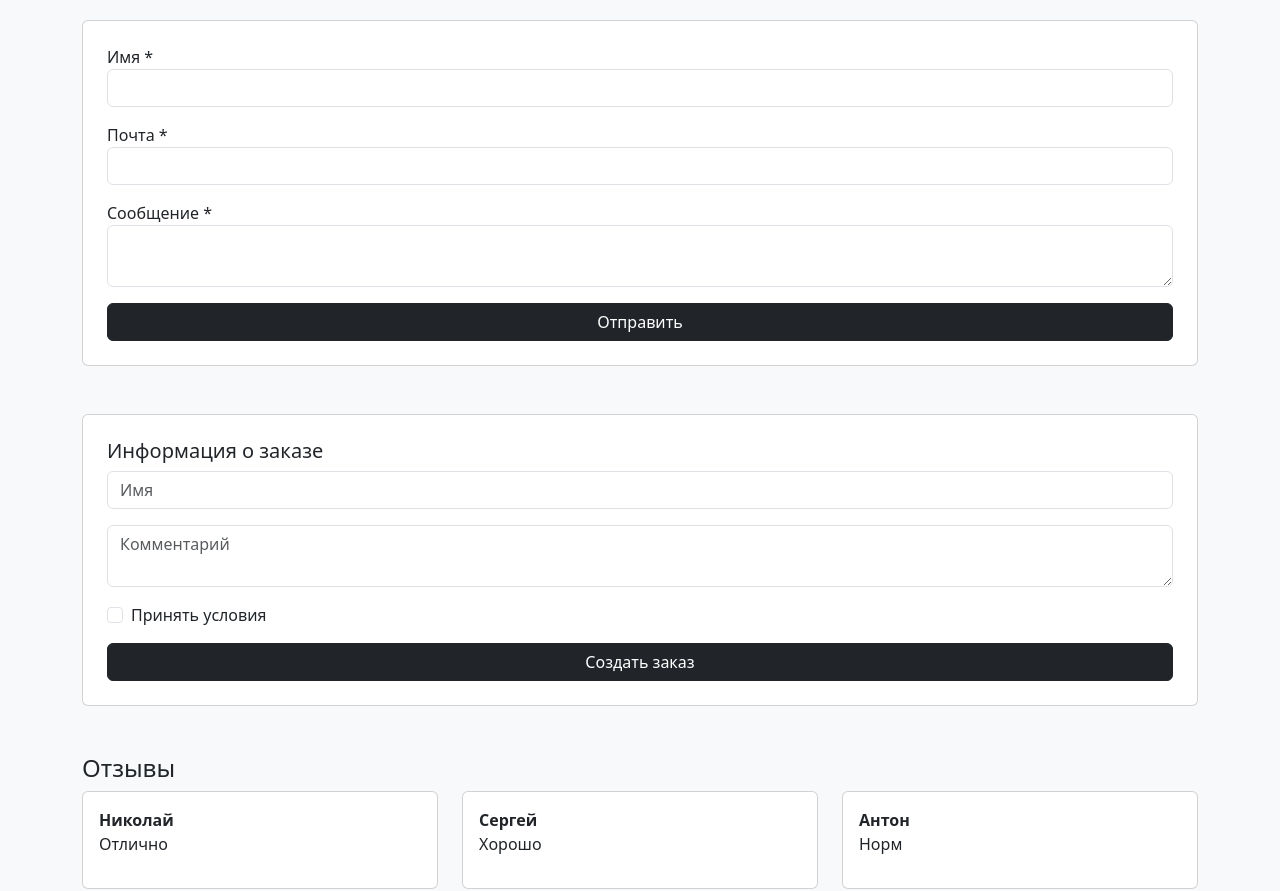
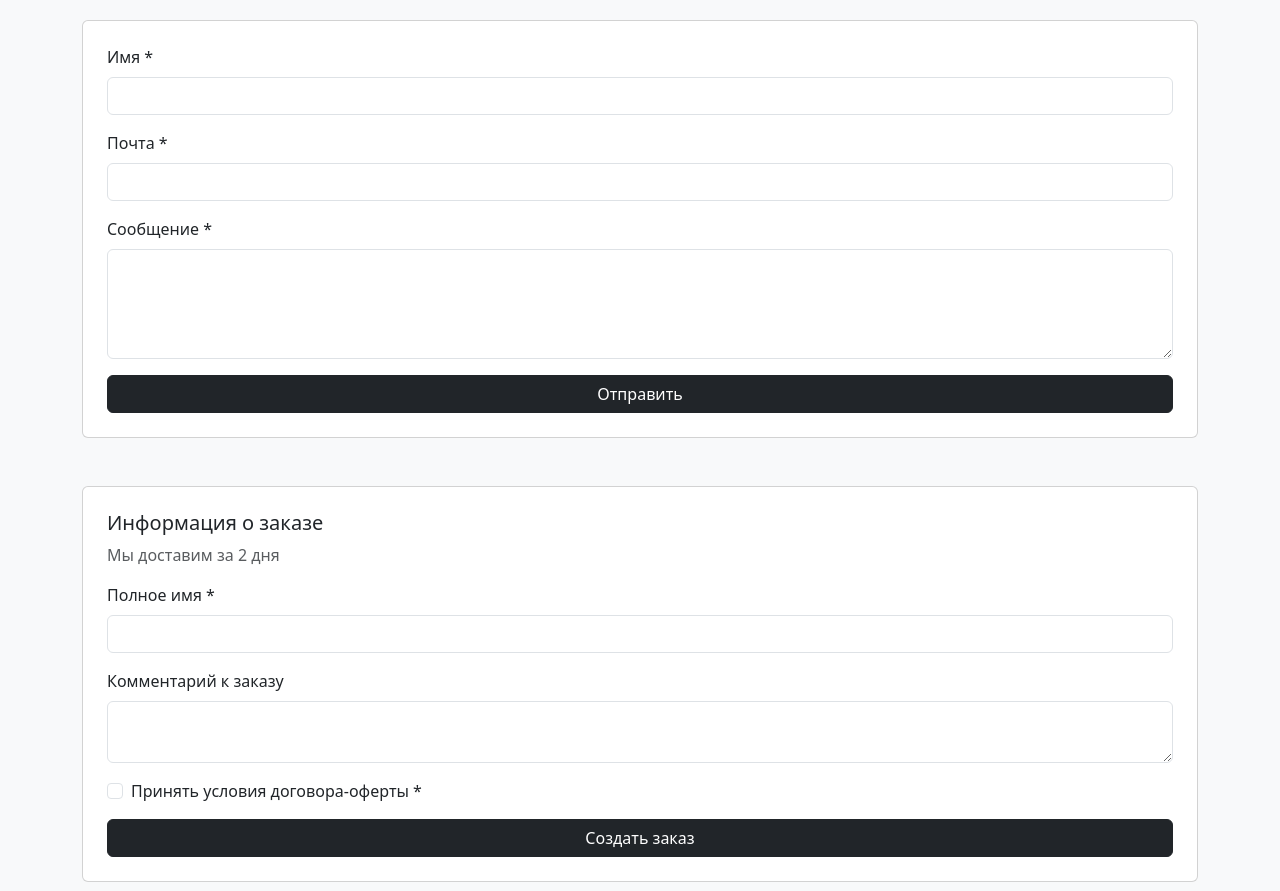
Before and after one commit to humanlub/smartsoft-test, a plain HTML site: page index.html in a window 1280 px wide. Shown: the part 90-981 px from the top of the page. Drawn offline with nearby package versions, Linux system fonts and the light colour scheme; some packages are replaced by stand-ins of ours; a script that the page names is missing.

Commit message:
Update index.html

```diff
--- a/index.html
+++ b/index.html
@@ -5,58 +5,81 @@
 <title>Тестовое задание SmartSoft</title>
 <meta name="viewport" content="width=device-width, initial-scale=1">
 
+
 <!-- Bootstrap -->
 <link href="https://cdn.jsdelivr.net/npm/bootstrap@5.3.2/dist/css/bootstrap.min.css" rel="stylesheet">
+
 
 <!-- SweetAlert2 -->
 <script src="https://cdn.jsdelivr.net/npm/sweetalert2@11"></script>
 
+
 <!-- jQuery -->
 <script src="https://code.jquery.com/jquery-3.7.1.min.js"></script>
+
 
 <link rel="stylesheet" href="css/style.css">
 </head>
 <body>
 
+
 <div class="container my-5">
+
 
 <h2 class="text-center mb-4">Тестовое задание SmartSoft</h2>
 
+
+<!-- Первая форма -->
 <div class="card p-4 mb-5">
 <form id="contactForm">
 <div class="mb-3">
-                <label>Имя *</label>
-                <input type="text" id="name" class="form-control">
+<label class="form-label">Имя *</label>
+<input type="text" class="form-control" id="name" required>
 </div>
 <div class="mb-3">
-                <label>Почта *</label>
-                <input type="email" id="email" class="form-control">
+<label class="form-label">Почта *</label>
+<input type="email" class="form-control" id="email" required>
 </div>
 <div class="mb-3">
-                <label>Сообщение *</label>
-                <textarea id="message" class="form-control"></textarea>
+<label class="form-label">Сообщение *</label>
+<textarea class="form-control" id="message" rows="4" required></textarea>
 </div>
-            <button class="btn btn-dark w-100">Отправить</button>
+<button type="submit" class="btn btn-dark w-100">Отправить</button>
 </form>
 </div>
 
+
+<!-- Вторая форма -->
 <div class="card p-4 mb-5">
 <h5>Информация о заказе</h5>
+<p class="text-muted">Мы доставим за 2 дня</p>
+
+
 <form id="orderForm">
-            <input id="orderName" class="form-control mb-3" placeholder="Имя">
-            <textarea id="orderComment" class="form-control mb-3" placeholder="Комментарий"></textarea>
+<div class="mb-3">
+<label class="form-label">Полное имя *</label>
+<input type="text" class="form-control" id="orderName" required>
+</div>
+<div class="mb-3">
+<label class="form-label">Комментарий к заказу</label>
+<textarea class="form-control" id="orderComment"></textarea>
+</div>
 <div class="form-check mb-3">
-                <input type="checkbox" id="offer" class="form-check-input">
-                <label class="form-check-label">Принять условия</label>
+<input class="form-check-input" type="checkbox" id="offer" required>
+<label class="form-check-label">Принять условия договора-оферты *</label>
 </div>
-            <button class="btn btn-dark w-100">Создать заказ</button>
+<button type="submit" class="btn btn-dark w-100">Создать заказ</button>
 </form>
 </div>
 
-    <h4>Отзывы</h4>
+
+<!-- Отзывы -->
+<h4 class="mb-4">Отзывы</h4>
 <div class="row" id="reviews"></div>
 
+
 </div>
+
 
 <script src="js/main.js"></script>
 </body>
```
Lines whose indentation alone changed are shown as unchanged.
